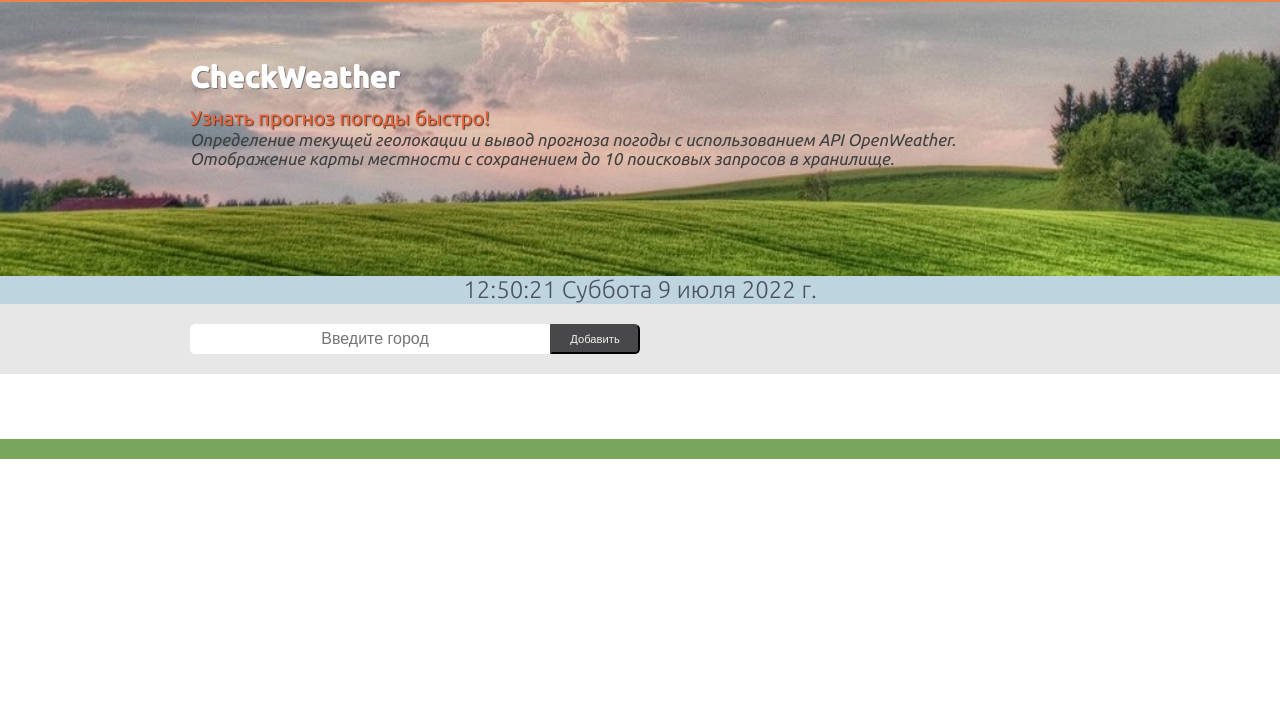
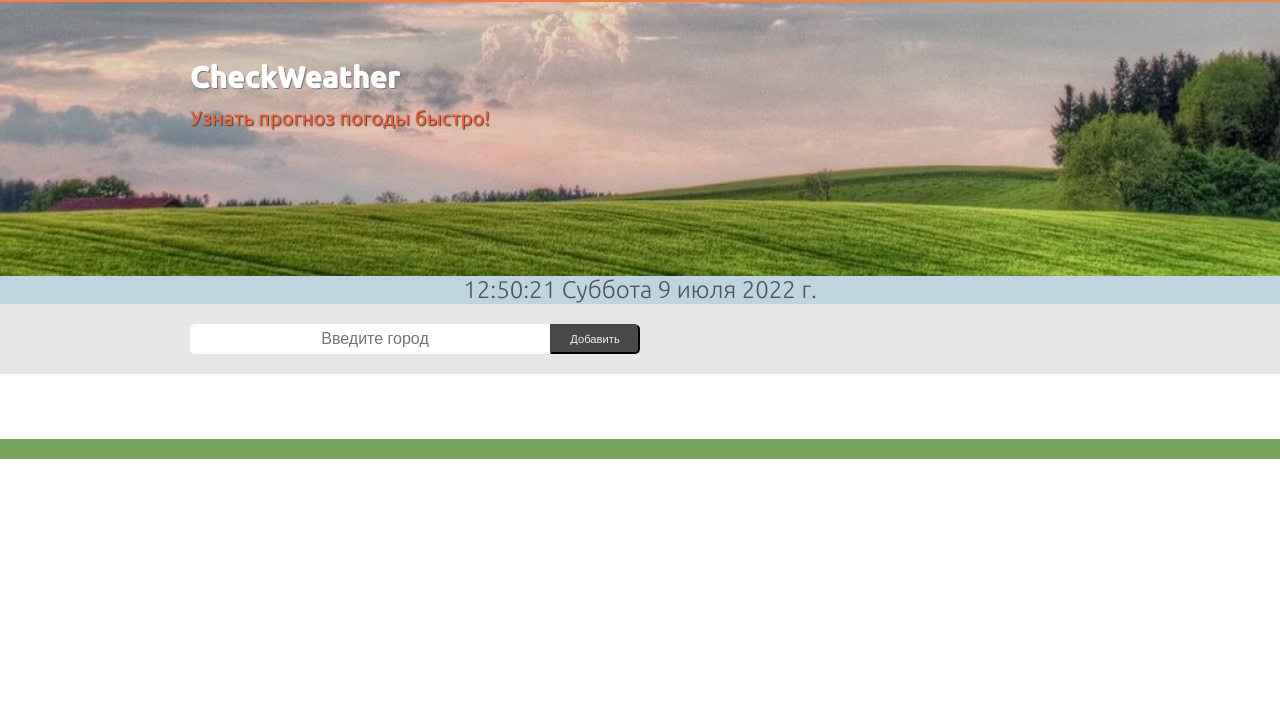
Before and after one commit to Stanyukova/weather_forecast, a website built with webpack: page index.html in a window 1280 px wide. Shown: the part 74-800 px from the top of the page. Built offline with nearby package versions, Linux system fonts and the light colour scheme; no server answers.

Commit message:
html changes

```diff
--- a/index.html
+++ b/index.html
@@ -87,12 +87,7 @@
           <h1 class="title">CheckWeather</h1>
 
           <h2>Узнать прогноз погоды быстро!</h2>
-          <div class="promo-title xs-hidden">
-            Определение текущей геолокации и вывод прогноза погоды с
-            использованием API OpenWeather.<br />
-            Отображение карты местности с сохранением до 10 поисковых запросов в
-            хранилище.
-          </div>
+
         </div>
       </div>
     </div>
```
